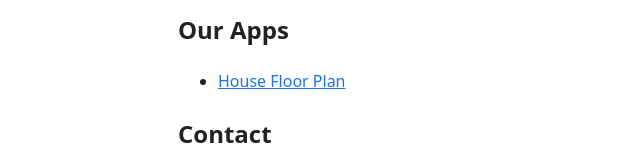
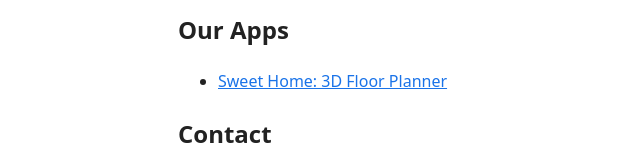
Before and after one commit to mdfaisalm/mdfaisalm.github.io, a plain HTML site: page index.html in a window 1280 px wide. Shown: the part 167-327 px from the top of the page, without its empty margins (142-782 px from the left). Drawn offline with Linux system fonts and the light colour scheme.

Commit message:
Update index.html

```diff
--- a/index.html
+++ b/index.html
@@ -15,7 +15,7 @@
 
   <h2>Our Apps</h2>
   <ul>
-    <li><a href="https://play.google.com/store/apps/details?id=com.arsenal.apps.house.floor.plan">House Floor Plan</a></li>
+    <li><a href="https://play.google.com/store/apps/details?id=com.arsenal.apps.house.floor.plan">Sweet Home: 3D Floor Planner</a></li>
   </ul>
 
   <h2>Contact</h2>
```
